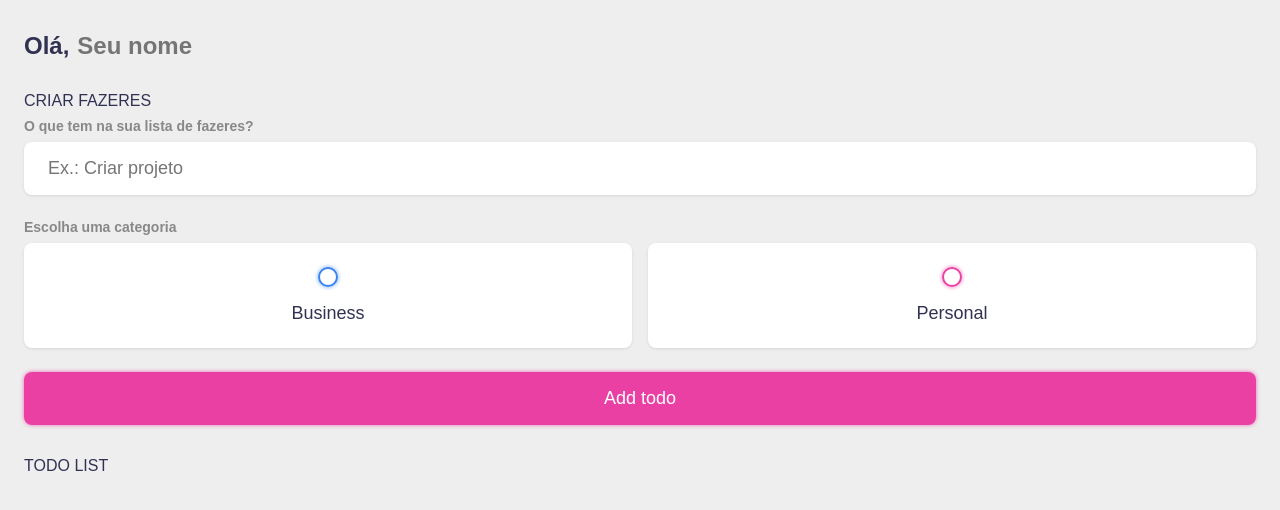
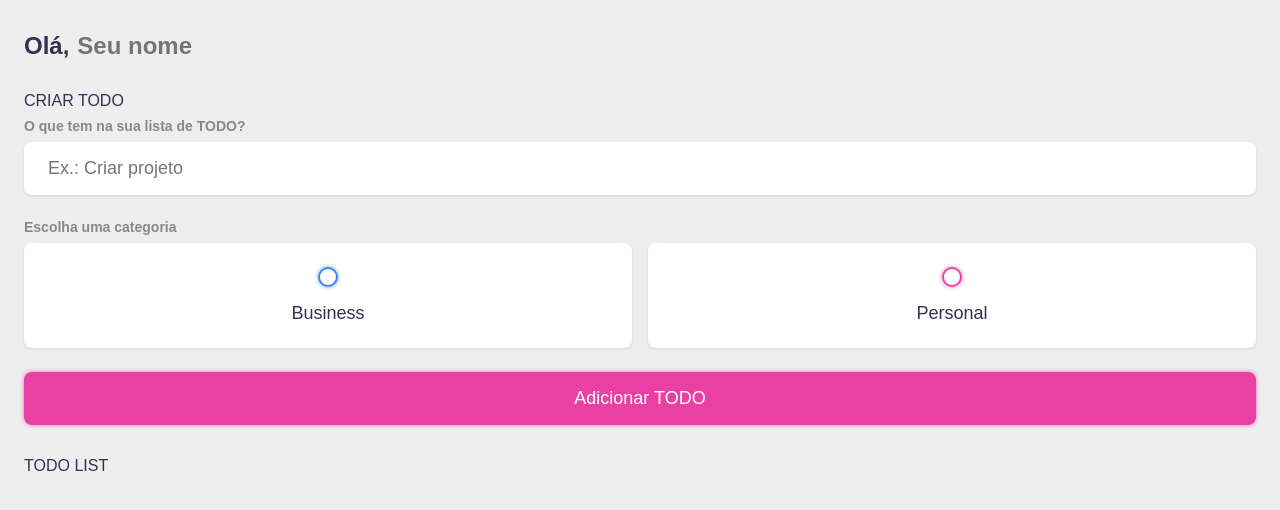
Before and after one commit to Breno-MT/VueJs-Estudos, a Vue app: page / in a window 1280 px wide. Shown: the top 510 px of the page. Built offline with nearby package versions, Linux system fonts and the light colour scheme.

Commit message:
[BRENO] Update App.vue

```diff
--- a/src/App.vue
+++ b/src/App.vue
@@ -46,10 +46,10 @@ onMounted(() => {
 		</section>
 
 		<section class="create-todo">
-			<h3>CRIAR FAZERES</h3>
+			<h3>CRIAR TODO</h3>
 
 			<form id="new-todo-form" @submit.prevent="addTodo">
-				<h4>O que tem na sua lista de fazeres?</h4>
+				<h4>O que tem na sua lista de TODO?</h4>
 				<input
 					type="text"
 					name="content"
@@ -84,7 +84,7 @@ onMounted(() => {
 
 				</div>
 
-				<input type="submit" value="Add todo" />
+				<input type="submit" value="Adicionar TODO" />
 			</form>
 		</section>
 
```
